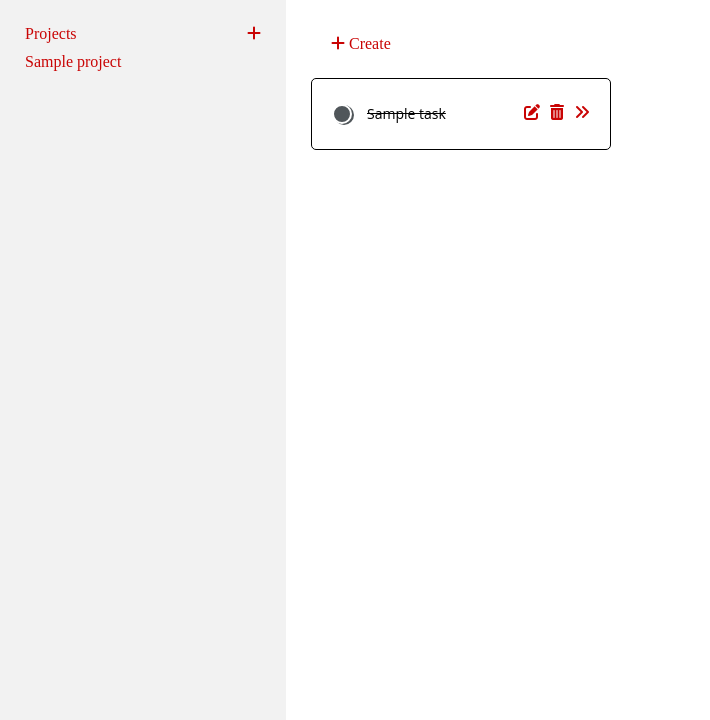
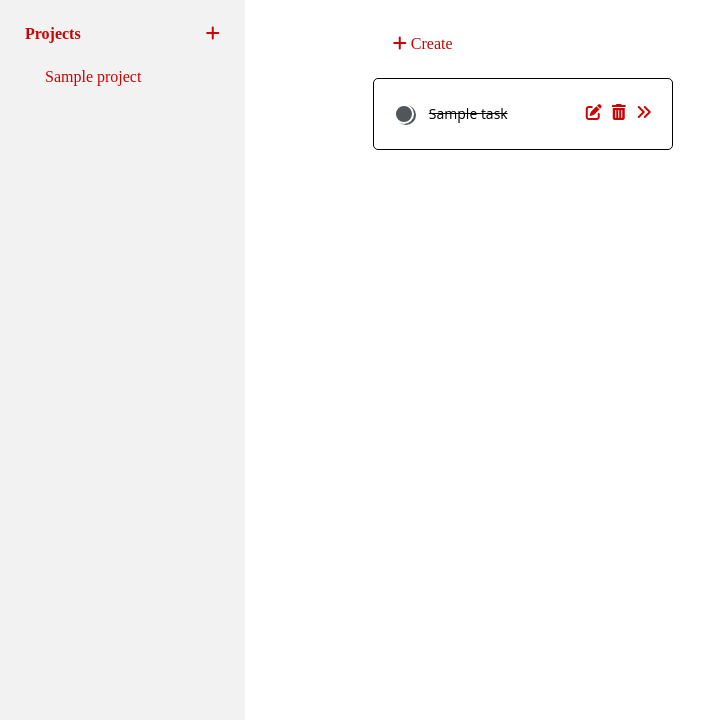
Before and after one commit to denys-source/todo-app, a Django app: page /tasks/ in a window 1280 px wide. Shown: the part 80-800 px from the top of the page, without its empty margins (0-710 px from the left). Run offline with Django 4.2, Linux system fonts and the light colour scheme; a user stored in the database is signed in; tables that the repository leaves empty hold one stand-in row (values such as "Sample post"); some libraries are stand-ins or nearby versions.

Commit message:
Create ProjectListView, project_list.html and update sidebar.html to display created projects

```diff
--- a/static/css/styles.css
+++ b/static/css/styles.css
@@ -59,7 +59,7 @@ body {
 
 .content {
   flex: 4;
-  padding: 25px;
+  padding: 25px 10%;
 }
 
 .login-form {
@@ -137,6 +137,26 @@ body {
   min-width: 300px;
 }
 
+.project-card {
+  display: flex;
+  min-width: 100px;
+}
+
+.project-card-link {
+  display: block;
+  padding: 15px 20px;
+  width: 100%;
+  height: 100%;
+}
+
+.project-card-link:hover {
+  background-color: #dbd9d9;
+}
+
+.project-card:not(:last-of-type) {
+  margin-bottom: 10px;
+}
+
 .task-card:not(:last-of-type) {
   margin-bottom: 10px;
 }
@@ -152,12 +172,19 @@ body {
   margin-bottom: 15px;
 }
 
-.task-create-link {
+.project-list-controls {
+  display: flex;
+  align-items: center;
+  justify-content: space-between;
+  margin-bottom: 15px;
+}
+
+.create-link {
   padding: 10px 20px;
 }
 
-.task-create-link:hover {
-  background-color: #f2f2f2;
+.create-link:hover {
+  background-color: #dbd9d9;
 }
 
 .task-main-content {
@@ -189,7 +216,7 @@ body {
   text-decoration: line-through;
 }
 
-.sidebar-header {
+.sidebar-controls {
   display: flex;
   justify-content: space-between;
   margin-bottom: 10px;
@@ -197,6 +224,10 @@ body {
 
 .text-muted {
   color: #787878;
+}
+
+.text-bold {
+  font-weight: bold;
 }
 
 /* checkbox css */
--- a/templates/includes/sidebar.html
+++ b/templates/includes/sidebar.html
@@ -1,13 +1,17 @@
 <div class="sidebar-list">
-  <div class="sidebar-header">
-    <a href="#">Projects</a>
+  <div class="sidebar-controls">
+    <a class="text-bold" href="{% url 'todo:project-list' %}">Projects</a>
     <a href="#">
       <i class="fa-solid fa-plus"></i>
     </a>
   </div>
   {% with user.projects.all as projects %}
     {% if projects %}
-      {% for project in projects %}<a href="#">{{ project.name }}</a>{% endfor %}
+      {% for project in projects %}
+        <div class="project-card">
+          <a class="project-card-link" href="#">{{ project.name }}</a>
+        </div>
+      {% endfor %}
     {% else %}
       <div class="text-muted">There are no projects yet</div>
     {% endif %}
--- a/templates/todo/task_list.html
+++ b/templates/todo/task_list.html
@@ -1,7 +1,7 @@
 {% extends "base.html" %}
 {% block content %}
   <div class="task-list-controls">
-    <a class="task-create-link" href="{% url 'todo:task-create' %}">
+    <a class="create-link" href="{% url 'todo:task-create' %}">
       <i class="fa-solid fa-plus"></i>
       Create
     </a>
--- a/todo/urls.py
+++ b/todo/urls.py
@@ -1,6 +1,7 @@
 from django.urls import path
 
 from todo.views import (
+    ProjectListView,
     RegisterView,
     TaskCreateView,
     TaskDetailView,
@@ -30,6 +31,7 @@ urlpatterns = [
         update_completed,
         name="task-update-completed",
     ),
+    path("projects/", ProjectListView.as_view(), name="project-list"),
 ]
 
 app_name = "todo"
--- a/todo/views.py
+++ b/todo/views.py
@@ -17,7 +17,7 @@ from django.contrib.auth.mixins import LoginRequiredMixin
 from django.shortcuts import get_object_or_404, redirect
 
 from todo.forms import RegisterForm, TaskCreateForm
-from todo.models import Task
+from todo.models import Project, Task
 
 
 class OwnerRequiredMixin:
@@ -78,6 +78,14 @@ def update_completed(request, pk: int) -> HttpResponse:
     return redirect("todo:task-list")
 
 
+class ProjectListView(LoginRequiredMixin, ListView):
+    model = Project
+
+    def get_queryset(self) -> QuerySet[Project]:
+        queryset = Project.objects.filter(user=self.request.user)
+        return queryset
+
+
 class RegisterView(FormView):
     form_class = RegisterForm
     template_name = "registration/register.html"
```
Also changed, not shown: templates/todo/project_list.html (added, +20 -0 lines).
